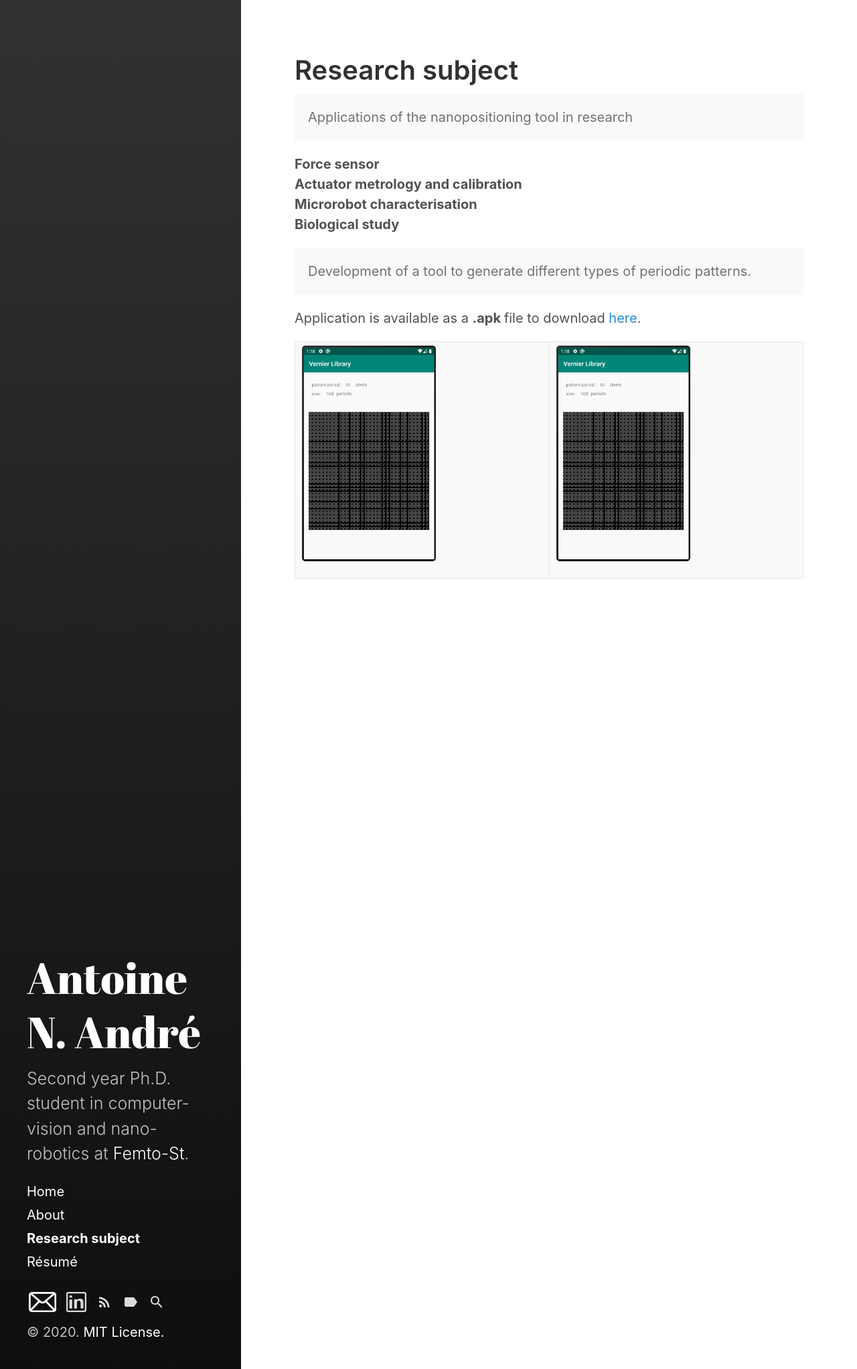
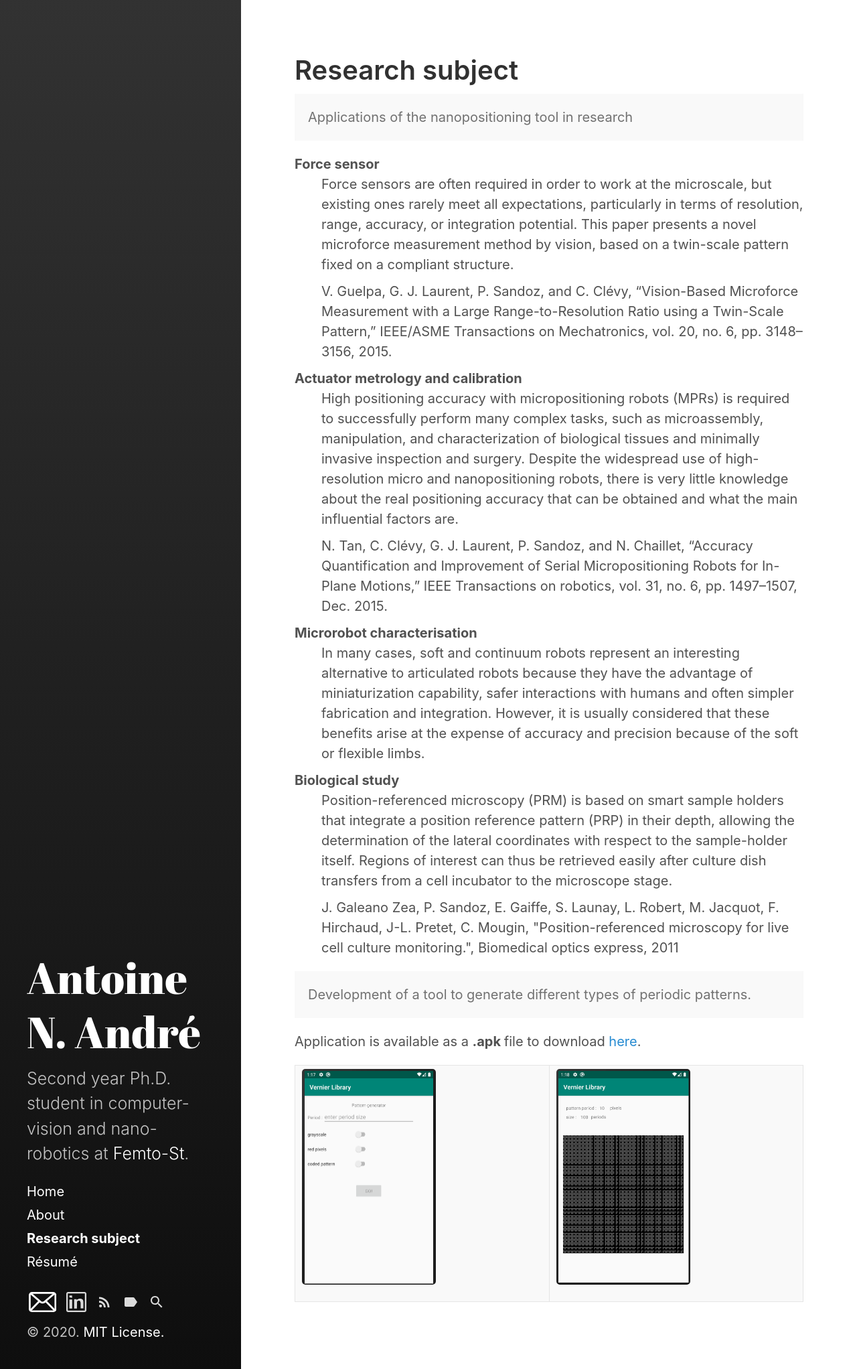
Before and after one commit to AntoineAndre/antoineandre.github.io, a Jekyll site: the page built from category/research.md, in a window 1280 px wide. Shown: the whole page at 67% size. Built offline with Jekyll 4.4.1, drawn with Linux system fonts in a browser that asks for light colours; nearby versions of some CDN libraries; Markdown is read by kramdown in place of the engine named in the settings.

Commit message:
Add files via upload

```diff
--- a/category/research.md
+++ b/category/research.md
@@ -12,9 +12,16 @@ Applications of the nanopositioning tool in research
 
 <dl>
     <dt> Force sensor</dt>
+    <dd> Force sensors are often required in order to work at the microscale, but existing ones rarely meet all expectations, particularly in terms of resolution, range, accuracy, or integration potential. This paper presents a novel microforce measurement method by vision, based on a twin-scale pattern fixed on a compliant structure.</dd>
+    <dd> V. Guelpa, G. J. Laurent, P. Sandoz, and C. Clévy, “Vision-Based Microforce Measurement with a Large Range-to-Resolution Ratio using a Twin-Scale Pattern,” IEEE/ASME Transactions on Mechatronics, vol. 20, no. 6, pp. 3148–3156, 2015.</dd>
     <dt> Actuator metrology and calibration </dt>
+    <dd> High positioning accuracy with micropositioning robots (MPRs) is required to successfully perform many complex tasks, such as microassembly, manipulation, and characterization of biological tissues and minimally invasive inspection and surgery. Despite the widespread use of high-resolution micro and nanopositioning robots, there is very little knowledge about the real positioning accuracy that can be obtained and what the main influential factors are.</dd>
+    <dd>N. Tan, C. Clévy, G. J. Laurent, P. Sandoz, and N. Chaillet, “Accuracy Quantification and Improvement of Serial Micropositioning Robots for In-Plane Motions,” IEEE Transactions on robotics, vol. 31, no. 6, pp. 1497–1507, Dec. 2015. </dd>
     <dt> Microrobot characterisation </dt>
+    <dd> In many cases, soft and continuum robots represent an interesting alternative to articulated robots because they have the advantage of miniaturization capability, safer interactions with humans and often simpler fabrication and integration. However, it is usually considered that these benefits arise at the expense of accuracy and precision because of the soft or flexible limbs. </dd>
     <dt> Biological study </dt>
+    <dd> Position-referenced microscopy (PRM) is based on smart sample holders that integrate a position reference pattern (PRP) in their depth, allowing the determination of the lateral coordinates with respect to the sample-holder itself. Regions of interest can thus be retrieved easily after culture dish transfers from a cell incubator to the microscope stage. </dd>
+    <dd> J. Galeano Zea, P. Sandoz, E. Gaiffe, S. Launay, L. Robert, M. Jacquot, F. Hirchaud, J-L. Pretet, C. Mougin, "Position-referenced microscopy for live cell culture monitoring.", Biomedical optics express, 2011 </dd>
 </dl>
 
 <div class="message">
@@ -23,7 +30,7 @@ Development of a tool to generate different types of periodic patterns.
 Application is available as a <b> .apk </b> file to download <A HREF="https://cloud.femto-st.fr/nextcloud/index.php/s/3ktPEaos6eeBfTd">here</A>.
 <table>
   <tr>
-    <td><img src="androidApp2.PNG" style="width:200px;height:322px;"> </td>
-    <td><img src="androidApp2.PNG" style="width:200px;height:322px;"> </td>
+    <td><img src="androidApp1.png" style="width:200px;height:322px;"> </td>
+    <td><img src="androidApp2.png" style="width:200px;height:322px;"> </td>
   </tr>
 </table>
```
